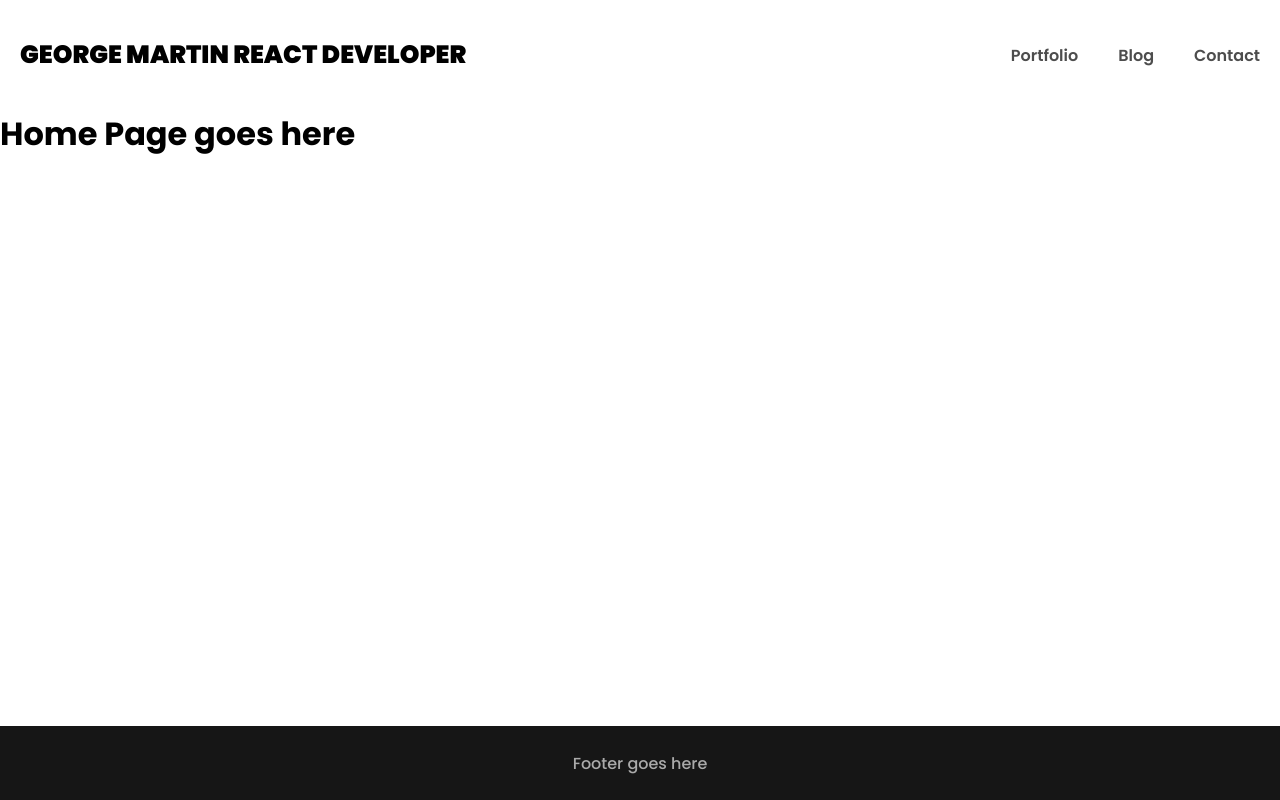
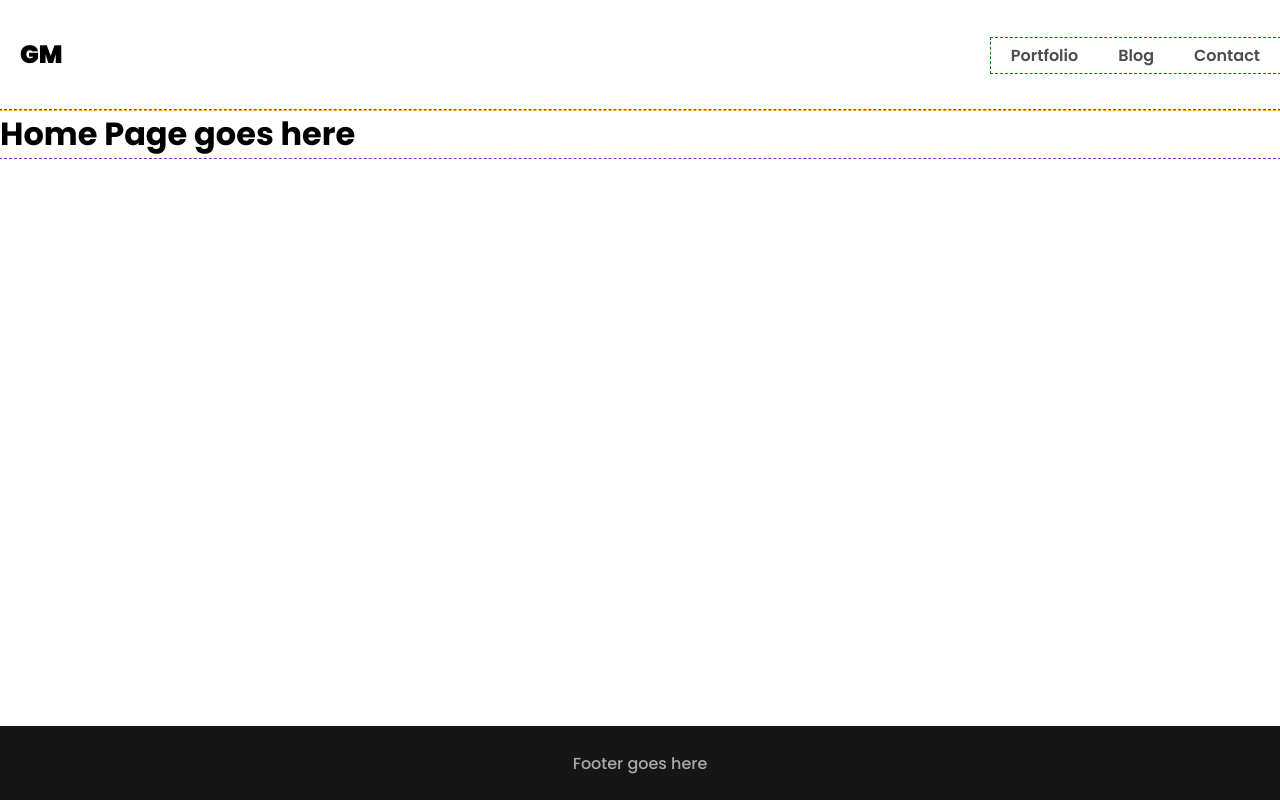
Before and after one commit to gmartin323/personal-website, a React (Vite) app: page / in a window 1280 px wide. Built offline with nearby package versions, Linux system fonts and the light colour scheme.

Commit message:
CSS adjustments

```diff
--- a/src/components/Header.jsx
+++ b/src/components/Header.jsx
@@ -4,7 +4,7 @@ import { Link, NavLink } from "react-router-dom"
 export default function Header() {
   return (
     <header>
-      <Link to="/" className="site-logo">George Martin React Developer</Link>
+      <Link to="/" className="site-logo">GM</Link>
       <nav>
         <NavLink to="/portfolio">Portfolio</NavLink>
         <NavLink to="/blog">Blog</NavLink>
--- a/src/index.css
+++ b/src/index.css
@@ -32,7 +32,9 @@ body {
 }
 
 header {
+  outline: 1px dashed orange;
   height: 110px;
+  width: 100%;
   display: flex;
   align-items: center;
   padding-block: 10px;
@@ -59,10 +61,12 @@ header a:hover {
 }
 
 nav {
+  outline: 1px dashed green;
   display: flex;
 }
 
 main {
+  outline: 1px dashed blueviolet;
   margin-bottom: 84px;
 }
 
```
